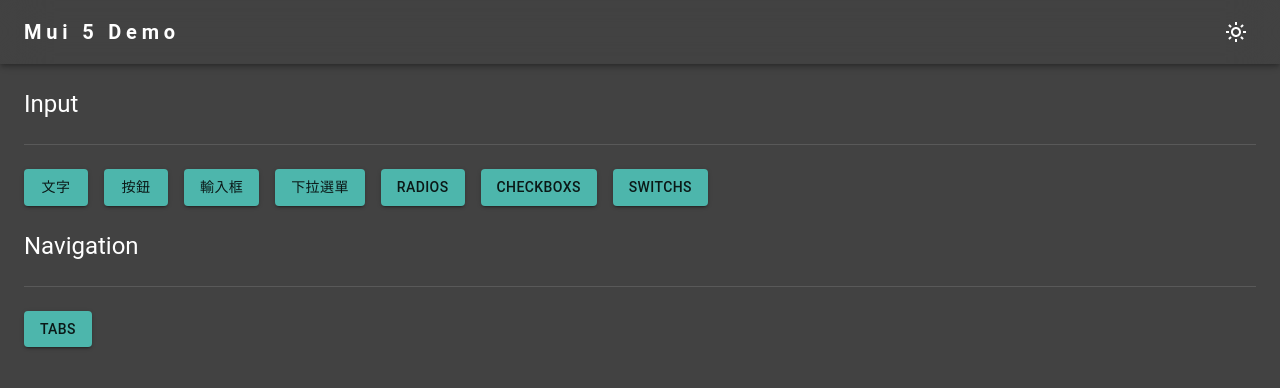
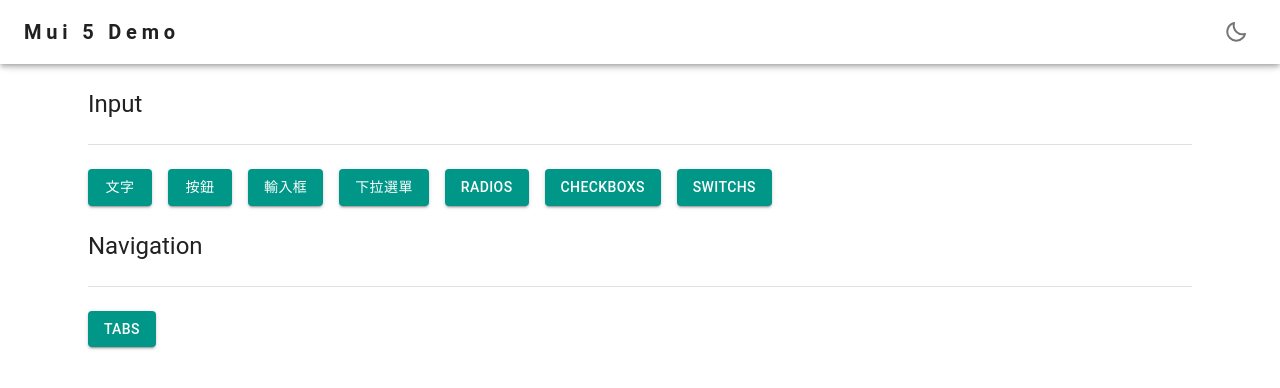
Before and after one commit to Luciano0322/react_ts_hook, a React (Create React App) app in the folder cra-mui5/: page / in a window 1280 px wide. Shown: the top 388 px of the page. Built offline with nearby package versions, Linux system fonts and the light colour scheme.

Commit message:
修改為rtk slice的做法來處理dark mod

```diff
--- a/cra-mui5/src/App.tsx
+++ b/cra-mui5/src/App.tsx
@@ -1,4 +1,4 @@
-import { createTheme, CssBaseline, ThemeProvider } from '@mui/material';
+import { Container, createTheme, CssBaseline, ThemeProvider } from '@mui/material';
 import React from 'react';
 import { BrowserRouter as Router, Route, Routes, useRoutes } from 'react-router-dom';
 import useToggle from './hooks/useToggle';
@@ -14,12 +14,15 @@
 import MuiTextList from './pages/MuiTextList';
 import PageError from './pages/PageError';
 import { withBWTheme } from './styles/mainTheme';
-import { Provider } from 'react-redux';
-import { store } from './lib/store';
+import { useSelector } from 'react-redux';
+import { RootState } from './lib/store';
+
 
 function App() {
   // 這裡應該用gloabel state來處理
-  const [dark, setDark] = useToggle(true)
+  // const [dark, setDark] = useToggle(true)
+  const { dark } = useSelector((state: RootState) => state.darkMod)
+
   const bwModeTheme = createTheme(withBWTheme(dark ? 'dark': 'light'));
   // const routeConfig = useRoutes([
   //   {
@@ -70,8 +73,9 @@
     <Router>
       <ThemeProvider theme={bwModeTheme}>
         <CssBaseline/>
+        <Container maxWidth="lg">
           <Routes>
-          <Route path="/" element={<Layout dark={dark} darkFn={setDark}/>}>
+            <Route path="/" element={<Layout/>}>
               <Route index element={<Home/>} />
               <Route path="muiText" element={<MuiTextList/>} />
               <Route path="muiBtns" element={<MuiButtonList/>} />
@@ -86,6 +90,7 @@
               <Route path="*" element={<PageError />} />
             </Route>
           </Routes>
+        </Container>
       </ThemeProvider>
     </Router>
   );
--- a/cra-mui5/src/components/Navbar/index.tsx
+++ b/cra-mui5/src/components/Navbar/index.tsx
@@ -2,8 +2,13 @@
 import React from 'react';
 import { Link } from 'react-router-dom';
 import { BiSun, BiMoon } from 'react-icons/bi';
+import { useDispatch, useSelector } from 'react-redux';
+import { RootState } from '../../lib/store';
+import { modeChange } from '../../lib/slices/darkModSlice';
 
-const Navbar = ({ dark, darkFn }: { dark: boolean; darkFn: () => void }) => {
+const Navbar = () => {
+  const { dark } = useSelector((state: RootState) => state.darkMod);
+  const dispatch = useDispatch();
   return (
     <AppBar
       position="fixed"
@@ -30,7 +35,7 @@
         >
           Mui 5 Demo
         </Typography>
-        <IconButton onClick={darkFn}>
+        <IconButton onClick={() => dispatch(modeChange(!dark))}>
           {dark ? <BiSun /> : <BiMoon />}
         </IconButton>
       </Toolbar>
--- a/cra-mui5/src/index.tsx
+++ b/cra-mui5/src/index.tsx
@@ -1,6 +1,8 @@
 import React from 'react';
 import ReactDOM from 'react-dom/client';
+import { Provider } from 'react-redux';
 import App from './App';
+import store from './lib/store';
 import reportWebVitals from './reportWebVitals';
 
 const root = ReactDOM.createRoot(
@@ -8,7 +10,9 @@
 );
 root.render(
   <React.StrictMode>
-    <App />
+    <Provider store={store}>
+      <App />
+    </Provider>
   </React.StrictMode>
 );
 
--- /dev/null
+++ b/cra-mui5/src/lib/slices/darkModSlice.ts
@@ -0,0 +1,21 @@
+import { createSlice, PayloadAction } from "@reduxjs/toolkit";
+
+interface DarkModState {
+  dark: boolean;
+}
+
+const initialState: DarkModState = { dark: false };
+
+export const darkModSlice = createSlice({
+  name: 'darkMod',
+  initialState,
+  reducers: {
+    modeChange: (state: DarkModState, action: PayloadAction<boolean>) => {
+      state.dark = action.payload
+    }
+  }
+});
+// 拆解redux actions function
+export const { modeChange } = darkModSlice.actions;
+
+export default darkModSlice.reducer;
--- a/cra-mui5/src/lib/store.ts
+++ b/cra-mui5/src/lib/store.ts
@@ -1,5 +1,12 @@
 import { configureStore } from '@reduxjs/toolkit';
+import darkModSlice from './slices/darkModSlice';
 
-export const store = configureStore({
-  reducer: {},
+const store = configureStore({
+  reducer: {
+    darkMod: darkModSlice
+  },
 })
+
+export type RootState = ReturnType<typeof store.getState>
+
+export default store;
--- a/cra-mui5/src/pages/Layout.tsx
+++ b/cra-mui5/src/pages/Layout.tsx
@@ -3,10 +3,10 @@
 import { Outlet } from 'react-router-dom'
 import Navbar from '../components/Navbar'
 
-const Layout = ({ dark, darkFn }: { dark: boolean; darkFn: () => void }) => {
+const Layout = () => {
   return (
     <Box sx={{ display: 'flex' }}>
-      <Navbar dark={dark} darkFn={darkFn} />
+      <Navbar />
       <Box component="main" sx={{ flexGrow: 1, p: 3 }}>
         <Toolbar />
         <Outlet />
```
Lines whose indentation alone changed are shown as unchanged.
